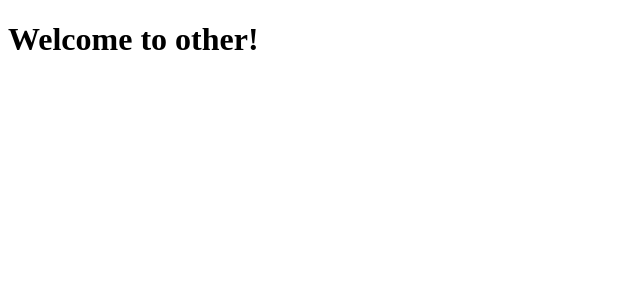
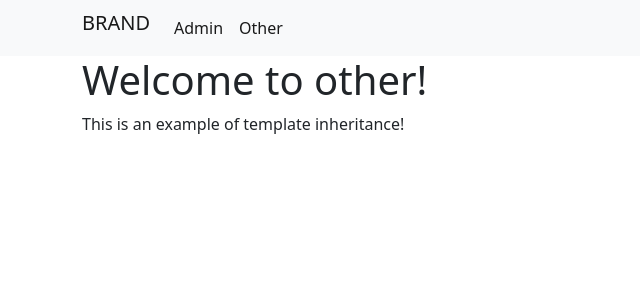
Before and after one commit to mr-rhombus/learn-django, a Django app: page /other in a window 1280 px wide. Shown: the top 300 px of the page, without its empty margins (0-640 px from the left). Run offline with Django 3.2, Linux system fonts and the light colour scheme.

Commit message:
Continued building templates app, built out base.html

```diff
--- a/django_stuff/learning_templates/templates/basic_app/base.html
+++ b/django_stuff/learning_templates/templates/basic_app/base.html
@@ -0,0 +1,30 @@
+<!DOCTYPE html>
+<html lang="en">
+<head>
+  <meta charset="UTF-8">
+  <meta http-equiv="X-UA-Compatible" content="IE=edge">
+  <meta name="viewport" content="width=device-width, initial-scale=1.0">
+  <!-- CSS only -->
+  <link href="https://cdn.jsdelivr.net/npm/bootstrap@5.2.0/dist/css/bootstrap.min.css" rel="stylesheet" integrity="sha384-gH2yIJqKdNHPEq0n4Mqa/HGKIhSkIHeL5AyhkYV8i59U5AR6csBvApHHNl/vI1Bx" crossorigin="anonymous">
+  <title></title>
+</head>
+<body>
+
+  <nav class="navbar navbar-expand-lg bg-light">
+    <div class="container">
+      <ul class="navbar-nav">
+        <li class="nav-item"><a class="navbar-brand" href="{% url 'basic_app:index' %}">BRAND</a></li>
+        <li class="nav-item"><a class="nav-link active" href="{% url 'admin:index' %}">Admin</a></li>
+        <li class="nav-item"><a class="nav-link active" href={% url 'basic_app:other' %}>Other</a></li>
+      </ul>
+    </div>
+  </nav>
+
+  <div class="container">
+    {% block body %}
+    <!-- Anything outside of this will be inherited if you extend! -->
+    {% endblock %}
+  </div>
+
+</body>
+</html>
--- a/django_stuff/learning_templates/templates/basic_app/other.html
+++ b/django_stuff/learning_templates/templates/basic_app/other.html
@@ -1,12 +1,6 @@
 <!DOCTYPE html>
-<html lang="en">
-<head>
-  <meta charset="UTF-8">
-  <meta http-equiv="X-UA-Compatible" content="IE=edge">
-  <meta name="viewport" content="width=device-width, initial-scale=1.0">
-  <title>Document</title>
-</head>
-<body>
-  <h1>Welcome to other!</h1>
-</body>
-</html>
+{% extends 'basic_app/base.html' %}
+  {% block body %}
+    <h1>Welcome to other!</h1>
+    <p>This is an example of template inheritance!</p>
+  {% endblock body %}
```
Also changed, not shown: django_stuff/learning_templates/templates/basic_app/index.html (+5 -11 lines), django_stuff/learning_templates/templates/basic_app/relative_url_templates.html (+7 -0 lines).
